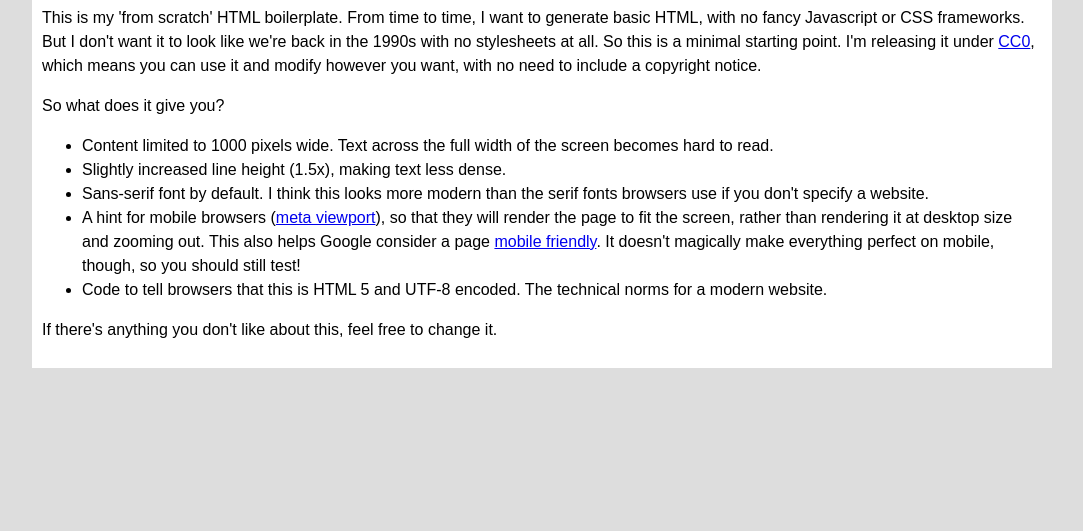
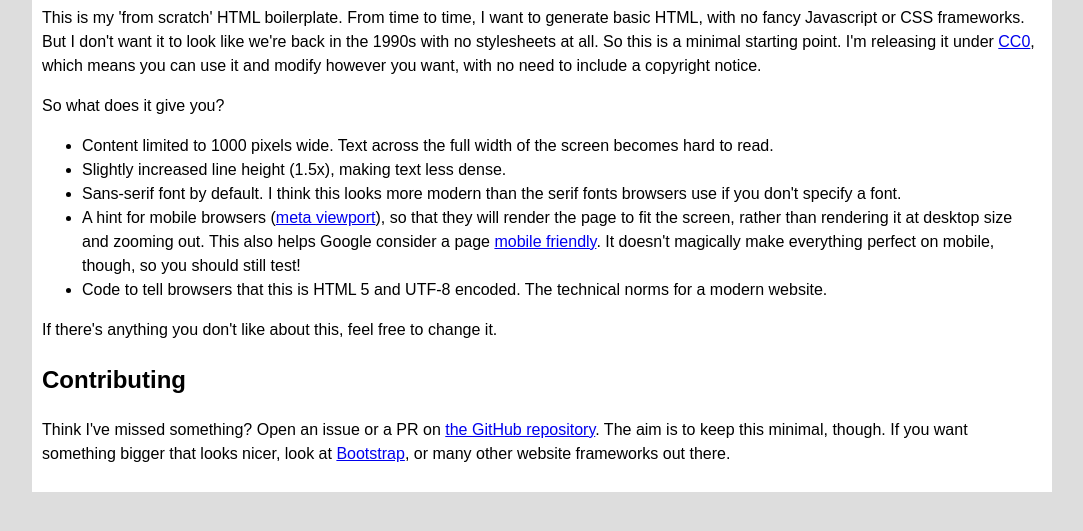
Before and after one commit to takluyver/html-boilerplate, a plain HTML site: page index.html in a window 1280 px wide. Shown: the part 95-626 px from the top of the page, without its empty margins (98-1181 px from the left). Drawn offline with Linux system fonts and the light colour scheme.

Commit message:
Additions and fix

```diff
--- a/index.html
+++ b/index.html
@@ -51,7 +51,7 @@ body {
   <li>Slightly increased line height (1.5x), making text less dense.
     </li>
   <li>Sans-serif font by default. I think this looks more modern than the
-    serif fonts browsers use if you don't specify a website.</li>
+    serif fonts browsers use if you don't specify a font.</li>
   <li>A hint for mobile browsers (<a href="https://developer.mozilla.org/en-US/docs/Mozilla/Mobile/Viewport_meta_tag">meta
     viewport</a>), so that they will render the page to fit the screen,
     rather than rendering it at desktop size and zooming out. This also helps
@@ -67,6 +67,14 @@ body {
   If there's anything you don't like about this, feel free to change it.
 </p>
 
+<h2>Contributing</h2>
+<p>
+  Think I've missed something? Open an issue or a PR on <a href="https://github.com/takluyver/html-boilerplate">
+  the GitHub repository</a>. The aim is to keep this minimal, though. If you
+  want something bigger that looks nicer, look at <a href="http://getbootstrap.com/">
+  Bootstrap</a>, or many other website frameworks out there.
+</p>
+
 <!-- CONTENT END -->
 
 </div> <!-- end of container -->
```
Also changed, not shown: 1 other file.
